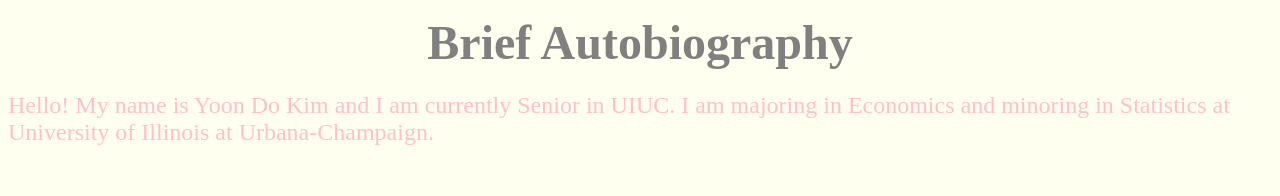
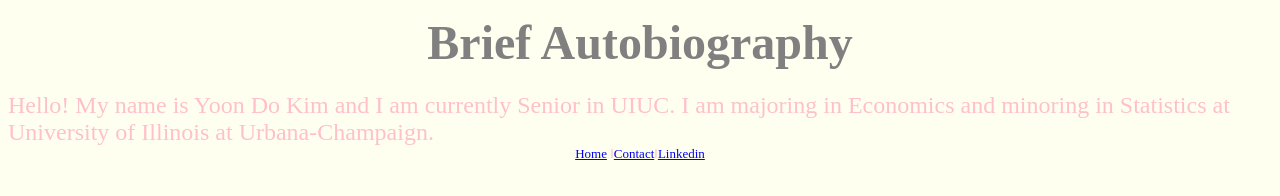
Before and after one commit to ykim190/ykim190.github.io, a plain HTML site: page index.html in a window 1280 px wide. Shown: the part 314-510 px from the top of the page. Drawn offline with Linux system fonts and the light colour scheme.

Commit message:
Update index.html

```diff
--- a/index.html
+++ b/index.html
@@ -12,5 +12,6 @@
   <font size="5" face="Times New Roman" color = "Pink"
         </font></p>
 Hello! My name is Yoon Do Kim and I am currently Senior in UIUC. I am majoring in Economics and minoring in Statistics at University of Illinois at Urbana-Champaign.
-</body>
+  <center><font size = "2"><a href="#">Home</a> ‖<a href="#">Contact</a>‖<a href="#">Linkedin</a></font></center>
+  </body>
 </html>
```
